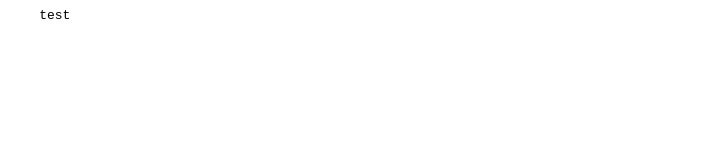
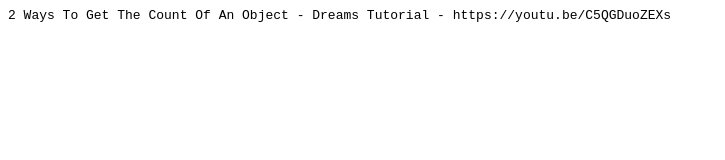
Before and after one commit to sjaga003/sjaga003.github.io, a plain HTML site: page countdown.html in a window 1280 px wide. Shown: the whole page, without its empty margins (0-725 px from the left). Drawn offline with Linux system fonts and the light colour scheme.

Commit message:
Update countdown.html

```diff
--- a/countdown.html
+++ b/countdown.html
@@ -1,4 +1 @@
-
-<pre id="countdown" style="word-wrap: break-word; white-space: pre-wrap;">
-    test
-    </pre>
+<html><head></head><body><pre style="word-wrap: break-word; white-space: pre-wrap;">2 Ways To Get The Count Of An Object - Dreams Tutorial - https://youtu.be/C5QGDuoZEXs</pre></body></html>
```
